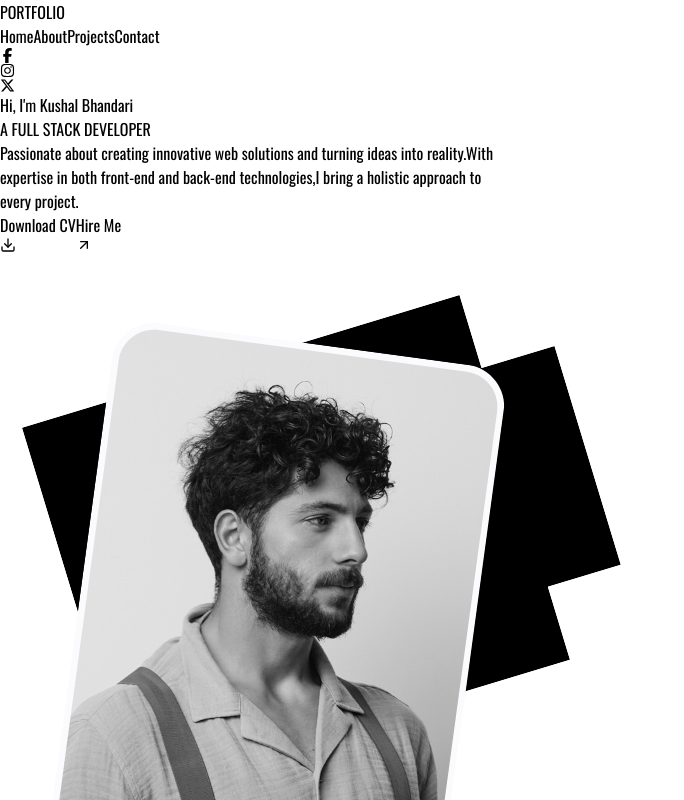
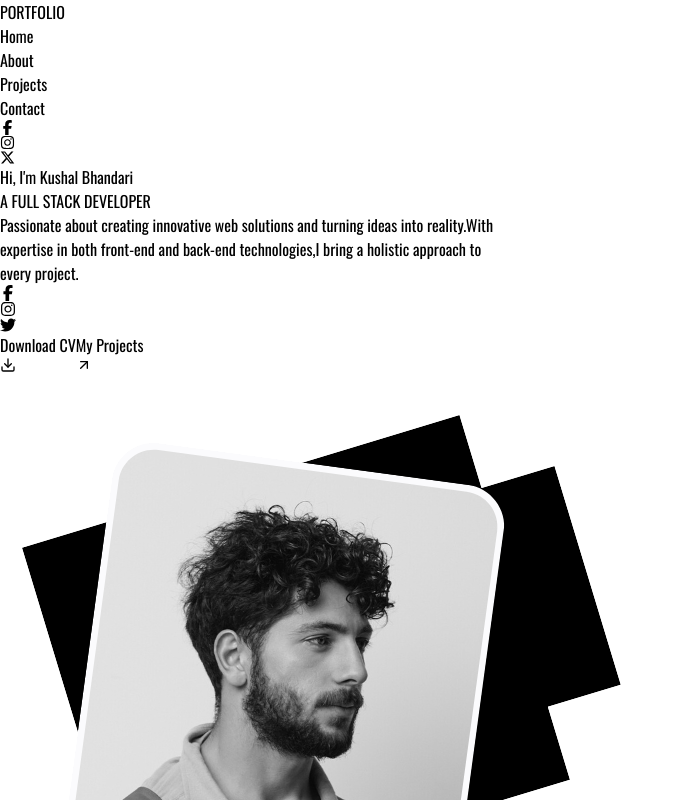
Before and after one commit to Ironbuff/React-js, a React (Vite) app in the folder day1/Protifolio-react/: page / in a window 1280 px wide. Shown: the top 800 px of the page, without its empty margins (0-684 px from the left). Built offline with nearby package versions, Linux system fonts and the light colour scheme.

Commit message:
social media push

```diff
--- a/day1/Protifolio-react/src/components/navbar/Navbar.jsx
+++ b/day1/Protifolio-react/src/components/navbar/Navbar.jsx
@@ -1,10 +1,18 @@
 import React from 'react'
 import { Link } from 'react-router-dom'
-import { FaFacebookF } from "react-icons/fa6";
+import { FaFacebookF, FaGithub, FaLinkedin } from "react-icons/fa6";
 import { FaInstagram } from "react-icons/fa";
 import { FaXTwitter } from "react-icons/fa6";
 
-const Navbar = (props) => {
+const Navbar = () => {
+
+    const navbarItems = [
+        { id: 1, name: "Home", link: "/" },
+        { id: 2, name: "About", link: "/about" },
+        { id: 3, name: "Projects", link: "/projects" },
+        { id: 4, name: "Contact", link: "/contact" },
+    ];
+
     return (
         <div className='border-b border-neutral-300 px-28 flex items-center justify-between h-[8ch] w-100'>
             {/* logo */}
@@ -14,27 +22,21 @@ const Navbar = (props) => {
             </div>
             {/* nav-items */}
             <div className='flex align-center gap-x-5'>
-                <ul>
-                    <li className='list-none flex gap-3 font-normal'>
-                        <Link to="/" className='text-neutral-900 hover:text-red-500 transition-all ease-in-out duration-300'>
-                            Home
-                        </Link>
-                        <Link to="/about" className='text-neutral-900 hover:text-red-500 transition-all ease-in-out duration-300'>
-                            About
-                        </Link>
-                        <Link to="/" className='text-neutral-900 hover:text-red-500 transition-all ease-in-out duration-300'>
-                            Projects
-                        </Link>
-                        <Link to="/" className='text-neutral-900 hover:text-red-500 transition-all ease-in-out'>
-                            Contact
-                        </Link>
-                    </li>
+                <ul className='flex items-center gap-5'>
+
+                    {navbarItems.map((item) => (
+                        <li key={item.id} className='list-none flex gap-3 font-normal'>
+                            <Link to={item.link} className='text-neutral-900 hover:text-red-500 transition-all ease-in-out duration-300'>
+                                {item.name}
+                            </Link>
+                        </li>
+                    ))}
                 </ul>
                 {/* social-items */}
                 <div className='gap-x-4 flex items-center'>
-                  <FaFacebookF size={15} className='text-red-600' />
-                  <FaInstagram size={15} className='text-red-600'/>
-                  <FaXTwitter size={15} className='text-red-600'/>
+                    <FaFacebookF size={15} className='text-red-600' />
+                    <FaInstagram size={15} className='text-red-600' />
+                    <FaXTwitter size={15} className='text-red-600' />
                 </div>
             </div>
         </div>
--- a/day1/Protifolio-react/src/pages/Home/Home.jsx
+++ b/day1/Protifolio-react/src/pages/Home/Home.jsx
@@ -3,7 +3,15 @@ import { FiDownload } from "react-icons/fi";
 import { Link } from 'react-router-dom';
 import { FiArrowUpRight } from "react-icons/fi";
 import ProfileImage from '../../assets/Profileimg.png';
-const Home = (props) => {
+import { FaFacebookF } from 'react-icons/fa6';
+import { icon } from '@fortawesome/fontawesome-svg-core';
+import { FaInstagram, FaTwitter } from 'react-icons/fa';
+const Home = () => {
+  const Social = [
+    { id: 1, icon: <FaFacebookF />, link: "/" },
+    { id: 2, icon: <FaInstagram />, link: "/" },
+    { id: 3, icon: <FaTwitter />, link: "/" },
+  ]
   return (
     <div className='w-fulll flex items-center gap-x-3 px-28'>
       <div className='flex justify-center items-start w-full h-[calc(100vh-8ch)] flex-col space-y-12'>
@@ -25,6 +33,13 @@ const Home = (props) => {
             every project.
           </p>
         </div>
+        <div className='flex gap-4'>
+          {Social.map((item) => (
+            <Link to={item.link} className='list-none border border-neutral-800 hover:border-red-600 rounded-full flex items-center justify-center shadow-lg bg-neutral-800 hover:bg-red-600 w-10 h-10 text-white ease-in-out duration-300'>
+              {item.icon}
+            </Link>
+          ))}
+        </div>
         {/* Two Buttons */}
         <div className="flex items-center gap-x-4">
           {/* Download Cv Button */}
@@ -33,18 +48,19 @@ const Home = (props) => {
             <Link to="" className='flex gap-x-1 px-8 py-3'>
               Download CV
               <span className='flex items-center'>
-                <FiDownload/>
+                <FiDownload />
               </span>
             </Link>
 
           </button>
+
           {/* Hire Me Button */}
           <button className='bg-red-600 text-white flex rounded-full'>
 
             <Link to="" className='flex gap-x-1  px-8 py-3'>
-              Hire Me
+              My Projects
               <span className='flex items-center'>
-                <FiArrowUpRight className='text-white'/>
+                <FiArrowUpRight className='text-white' />
               </span>
             </Link>
 
--- a/day1/Protifolio-react/src/pages/about/About.jsx
+++ b/day1/Protifolio-react/src/pages/about/About.jsx
@@ -3,6 +3,11 @@ import { MdOutlineFileDownload } from "react-icons/md";
 import { FiArrowUpRight } from "react-icons/fi";
 import Profile from '../../assets/Kushal.png';
 function About() {
+    const Social = [
+      { id: 1, icon: <FaFacebookF />, link: "/" },
+      { id: 2, icon: <FaInstagram />, link: "/" },
+      { id: 3, icon: <FaTwitter />, link: "/" },
+    ]
   return (
     <div className='px-28 flex items-center h-[calc(100vh-8ch)] w-full justify-between'>
       <div className='flex flex-col space-y-12 items-start'>
```
Lines whose indentation alone changed are shown as unchanged.
